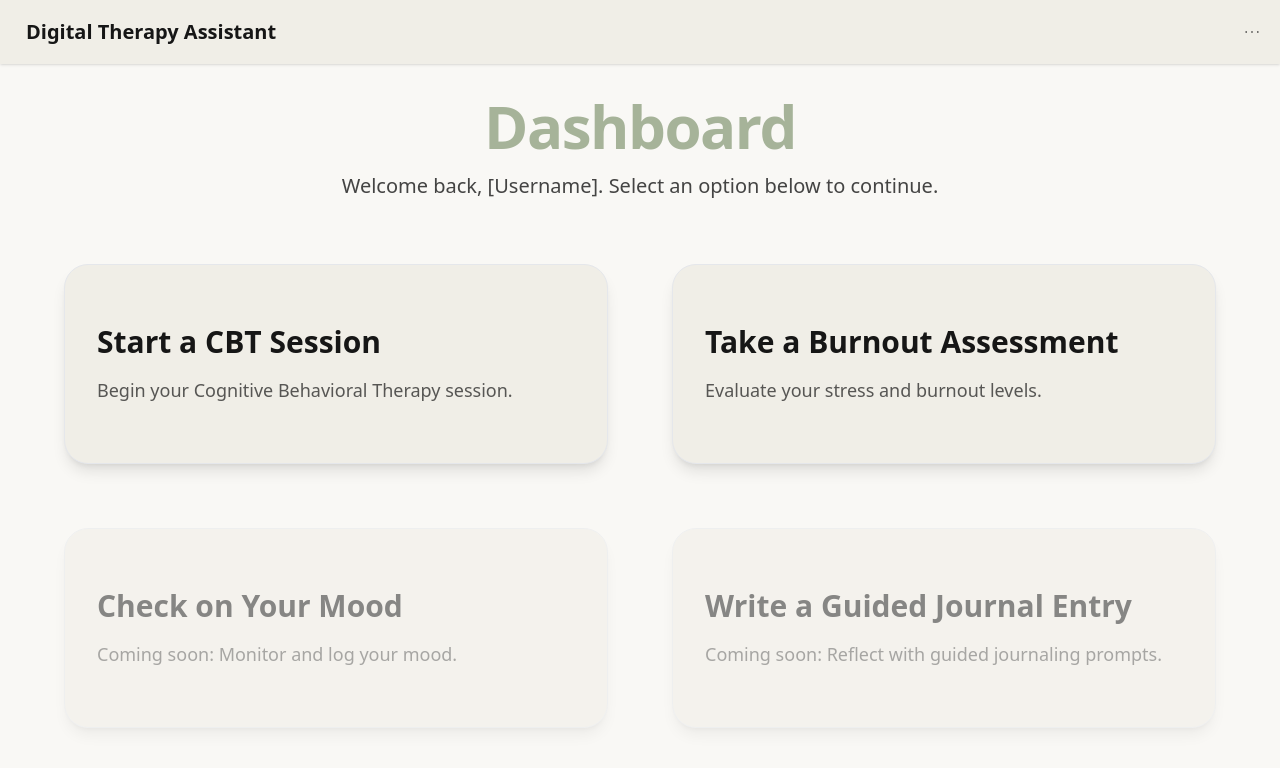
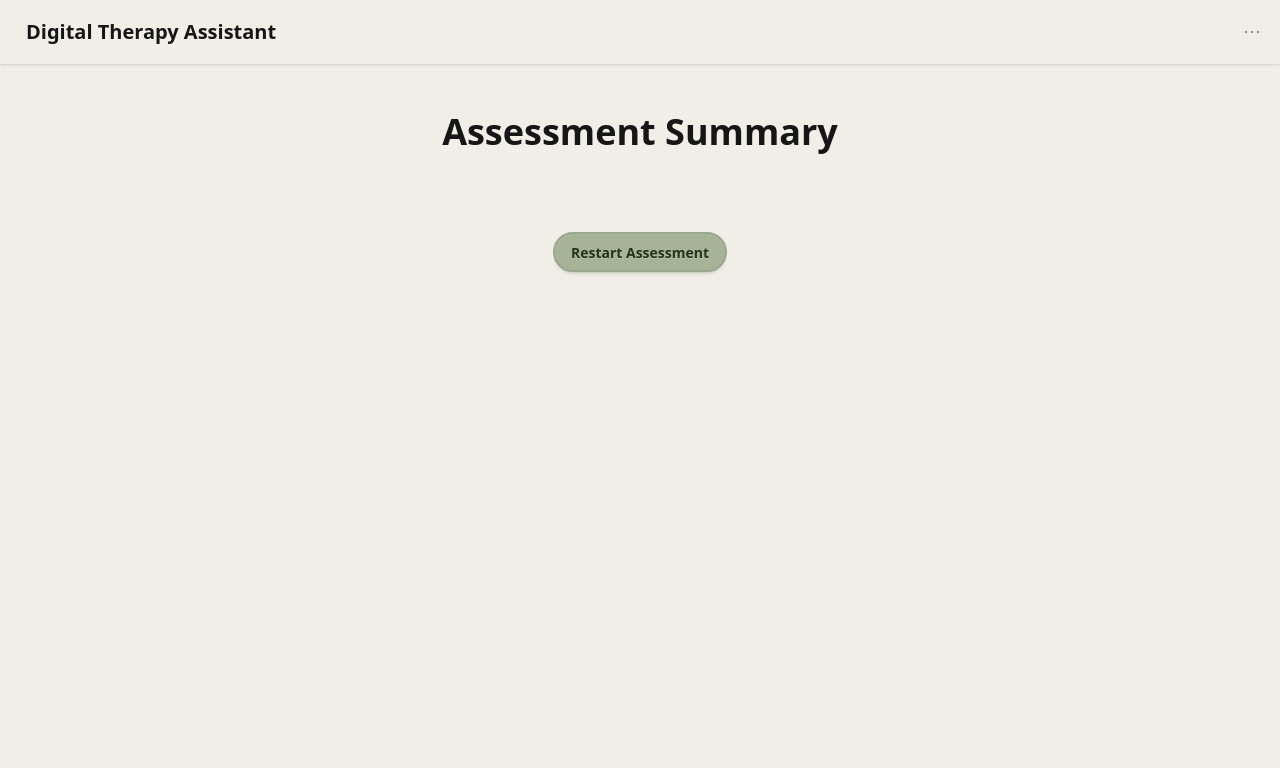
Before and after one commit to maremivazquez1/DigitalTherapyAssistant, a React (Vite) app in the folder frontend/: page /burnout-summary in a window 1280 px wide. Before the commit this address led to /. Shown: the top 768 px of the page. Built offline with nearby package versions, Linux system fonts and the light colour scheme; sample sign-in values are in the browser's storage.

Commit message:
added summary page

```diff
--- a/frontend/src/App.tsx
+++ b/frontend/src/App.tsx
@@ -7,6 +7,7 @@ import RegisterPage from "./pages/RegisterPage";
 import DashboardPage from "./pages/DashboardPage";
 import CBTPage from "./pages/CBTPage";
 import BurnoutAssessmentPage from "./pages/BurnoutAssessmentPage";
+import BurnoutSummaryPage from "./pages/BurnoutSummaryPage";
 import { ProtectedRoute } from './components/ProtectedRoute';
 import NavBar from "./components/NavBar";
 
@@ -25,6 +26,10 @@ const App: React.FC = () => {
           <Route path="/" element={<DashboardPage />} />
           <Route path="/cbt" element={<CBTPage />} />
           <Route path="/burnout" element={<BurnoutAssessmentPage />} />
+          <Route
+            path="/burnout-summary"
+            element={<BurnoutSummaryPage initialQuestions={[]} initialResponses={[]} />}
+          />
           <Route path="*" element={<Navigate to="/" replace />} />
         </Route>
       </Routes>
--- a/frontend/src/components/BurnoutAssessment.tsx
+++ b/frontend/src/components/BurnoutAssessment.tsx
@@ -1,5 +1,6 @@
 // src/components/BurnoutAssessment.tsx
 import React, { useState, useEffect } from "react";
+import { useNavigate } from "react-router-dom";
 import { FaArrowRight } from "react-icons/fa";
 import LikertQuestion from "./LikertQuestion";
 import TextQuestion from "./TextQuestion";
@@ -48,6 +49,7 @@ export const mockQuestions: BurnoutQuestion[] = [
 
 
 const BurnoutAssessment: React.FC = () => {
+  const navigate = useNavigate();
   const [sessionId, setSessionId] = useState<SessionPayload["sessionId"] | null>(null);
   //const [questions, setQuestions] = useState<BurnoutQuestion[]>([]);
   const [questions, setQuestions] = useState<BurnoutQuestion[]>(mockQuestions);
@@ -56,7 +58,7 @@ const BurnoutAssessment: React.FC = () => {
   const [loading, setLoading] = useState<boolean>(true);
   const [error, setError] = useState<string | null>(null);
 
-  // 1. On mount: fetch session + questions
+  // On mount: fetch session + questions
  /*  useEffect(() => {
     fetch("/api/assessment") // your endpoint that returns SessionPayload
       .then((res) => {
@@ -80,7 +82,7 @@ useEffect(() => {
   setLoading(false);
 }, []);
 
-  // 2. Handle each answer immediately
+  // Handle each answer immediately
   const handleAnswer = (questionId: number, answer: string) => {
     // locally mark as answered (to enable Next button)
     setResponses((prev) => ({ ...prev, [questionId]: answer }));
@@ -112,16 +114,17 @@ useEffect(() => {
     });
   };
 
-  // 3. Move to next question or finish
+  // Advance or finish
   const handleNext = () => {
     if (currentIndex < questions.length - 1) {
       setCurrentIndex((i) => i + 1);
     } else {
-      alert("All done—thanks for completing the assessment!");
+      // Redirect to summary page, passing state
+      navigate("/burnout-summary", { state: { questions, responses } });
     }
   };
 
-  // 4. Render loading / error / empty states
+  // Render loading / error / empty states
   if (loading) {
     return (
       <div className="min-h-screen flex items-center justify-center">
--- /dev/null
+++ b/frontend/src/components/BurnoutSummary.tsx
@@ -0,0 +1,55 @@
+import React from "react";
+import type { BurnoutQuestion } from "../types/burnout/assessment";
+
+interface BurnoutSummaryProps {
+  questions: BurnoutQuestion[];
+  responses: Record<number, string>;
+  onRestart: () => void;
+}
+
+const BurnoutSummary: React.FC<BurnoutSummaryProps> = ({
+  questions,
+  responses,
+  onRestart,
+}) => {
+  return (
+    <div
+      className="min-h-screen bg-base-200 flex flex-col items-center px-4 py-12"
+      data-theme="calming"
+    >
+      <h1 className="text-4xl font-bold mb-8">Assessment Summary</h1>
+      <div className="w-full max-w-3xl space-y-6">
+        {questions.map((q) => {
+          const answer = responses[q.id];
+          return (
+            <div key={q.id} className="card bg-base-100 shadow-md p-6">
+              <h2 className="text-xl font-semibold mb-2">{q.content}</h2>
+              {q.subtitle && (
+                <p className="text-sm text-gray-500 mb-4">{q.subtitle}</p>
+              )}
+              {q.type === "vlog" && answer && (
+                <video
+                  src={answer}
+                  controls
+                  className="w-full max-w-md rounded"
+                />
+              )}
+              {(q.type === "likert" || q.type === "open_text") && (
+                <p className="text-lg">
+                  {answer || (
+                    <span className="italic text-gray-400">No response</span>
+                  )}
+                </p>
+              )}
+            </div>
+          );
+        })}
+      </div>
+      <button onClick={onRestart} className="btn btn-primary mt-12">
+        Restart Assessment
+      </button>
+    </div>
+  );
+};
+
+export default BurnoutSummary;
--- /dev/null
+++ b/frontend/src/pages/BurnoutSummaryPage.tsx
@@ -0,0 +1,30 @@
+import React, { useState } from "react";
+import BurnoutSummary from "../components/BurnoutSummary";
+import type { BurnoutQuestion } from "../types/burnout/assessment";
+
+interface BurnoutSummaryPageProps {
+  initialQuestions: BurnoutQuestion[];
+  initialResponses: Record<number, string>;
+}
+
+const BurnoutSummaryPage: React.FC<BurnoutSummaryPageProps> = ({
+  initialQuestions,
+  initialResponses,
+}) => {
+  const [questions] = useState<BurnoutQuestion[]>(initialQuestions);
+  const [responses] = useState<Record<number, string>>(initialResponses);
+
+  const handleRestart = () => {
+    window.location.href = "/burnout-assessment";
+  };
+
+  return (
+    <BurnoutSummary
+      questions={questions}
+      responses={responses}
+      onRestart={handleRestart}
+    />
+  );
+};
+
+export default BurnoutSummaryPage;
```
